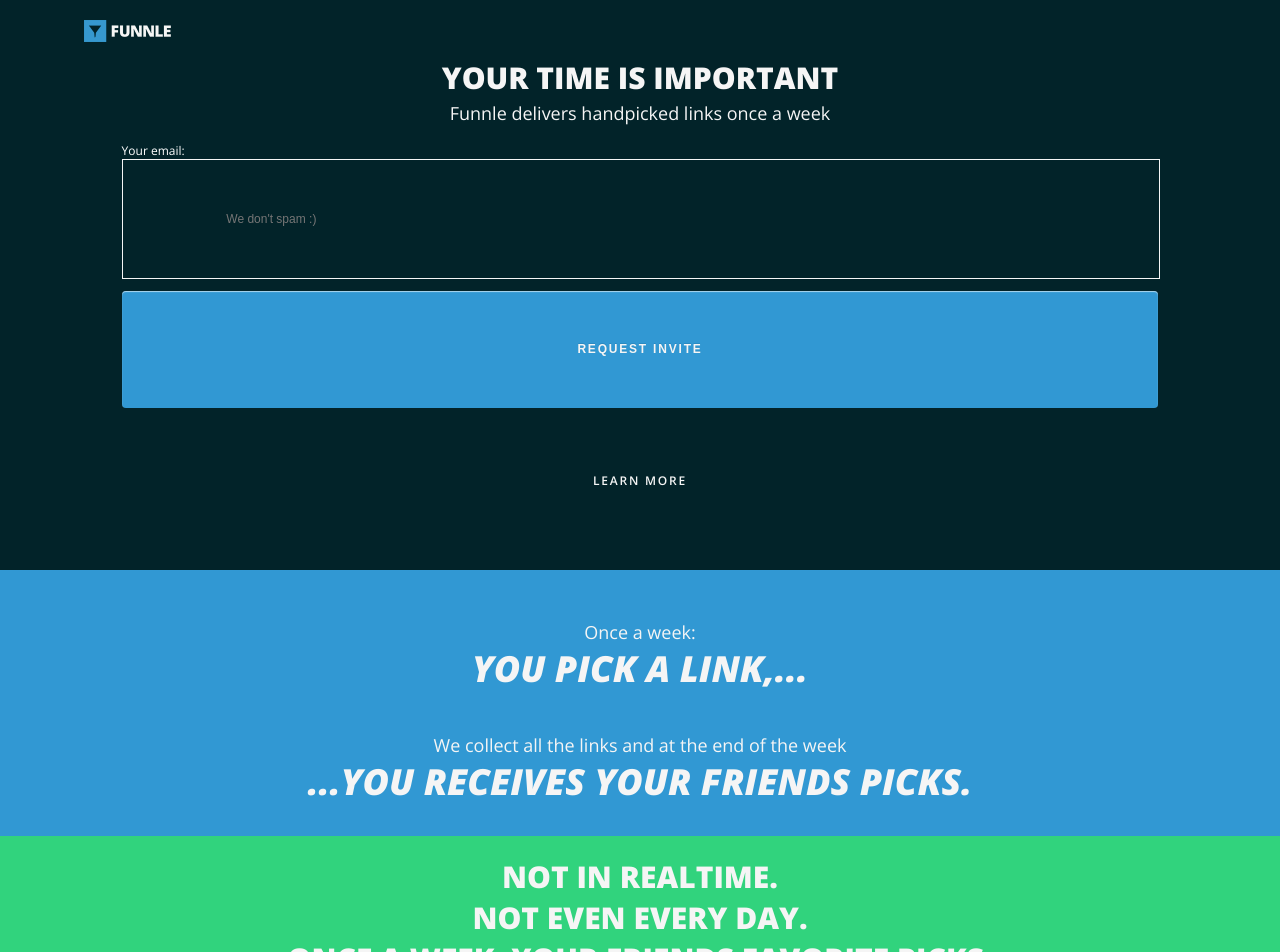
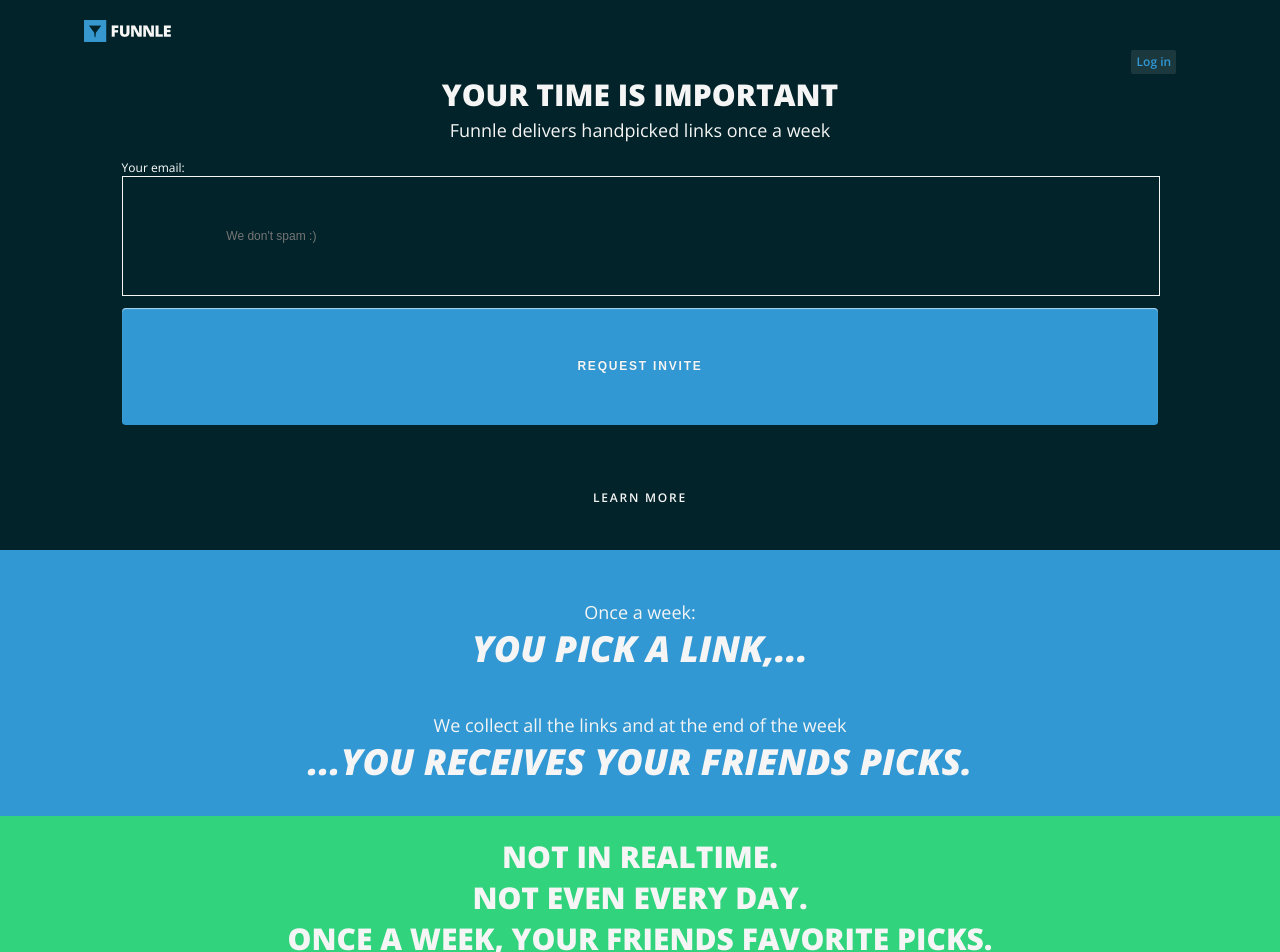
Before and after one commit to samirfors/funnle, a Jekyll site: the page built from index.html, in a window 1280 px wide. Shown: the top 952 px of the page. Built offline with Jekyll 4.4.1, drawn with Linux system fonts in a browser that asks for light colours; Markdown is read by kramdown in place of the engine named in the settings.

Commit message:
Add login button.

```diff
--- a/_layouts/default.html
+++ b/_layouts/default.html
@@ -59,6 +59,9 @@
     <div class="video_header">
       <header class="header container">
         <h1 class="logo">Funnle</h1>
+        <nav class="main-nav">
+          <li class=""><a href="#" class="menu-button">Log in</a></li>
+        </nav>
       </header>
       {{ content }}
 
--- a/css/app.css
+++ b/css/app.css
@@ -1,4 +1,4 @@
-/* line 8, ../_sass/app.sass */
+/* line 9, ../_sass/app.sass */
 * {
   -webkit-transition: all 0.3s;
   -moz-transition: all 0.3s;
@@ -6,7 +6,7 @@
   -webkit-appearance: none;
 }
 
-/* line 14, ../_sass/app.sass */
+/* line 15, ../_sass/app.sass */
 #awesome_video {
   position: absolute;
   z-index: -9999;
@@ -16,7 +16,7 @@
   height: 100%;
 }
 
-/* line 22, ../_sass/app.sass */
+/* line 23, ../_sass/app.sass */
 .video_container {
   position: absolute;
   z-index: -9999;
@@ -25,7 +25,7 @@
   overflow: hidden;
 }
 
-/* line 29, ../_sass/app.sass */
+/* line 30, ../_sass/app.sass */
 body {
   background: #022329;
   font-family: "Open Sans", Helvetica, Arial, sans-serif;
@@ -34,27 +34,28 @@ body {
   margin: 0;
 }
 
-/* line 35, ../_sass/app.sass */
+/* line 36, ../_sass/app.sass */
 a {
   color: #0cc6e8;
 }
 
-/* line 38, ../_sass/app.sass */
+/* line 39, ../_sass/app.sass */
 .row {
   margin: 0 auto;
 }
 
-/* line 41, ../_sass/app.sass */
+/* line 42, ../_sass/app.sass */
 .white-bg {
   background: whitesmoke;
 }
 
-/* line 44, ../_sass/app.sass */
+/* line 45, ../_sass/app.sass */
 .header {
   width: 100%;
 }
-/* line 46, ../_sass/app.sass */
+/* line 47, ../_sass/app.sass */
 .header .logo {
+  float: left;
   width: 184px;
   height: 44px;
   margin: 0;
@@ -67,8 +68,9 @@ a {
   text-indent: -9999px;
 }
 
-/* line 58, ../_sass/app.sass */
+/* line 60, ../_sass/app.sass */
 .mission-statement {
+  clear: both;
   text-align: center;
   color: whitesmoke;
   width: 80%;
@@ -76,7 +78,7 @@ a {
   padding-right: 10%;
 }
 
-/* line 64, ../_sass/app.sass */
+/* line 67, ../_sass/app.sass */
 h1 {
   font-size: 4.5em;
   text-transform: uppercase;
@@ -85,21 +87,70 @@ h1 {
   margin-bottom: 0.1em;
 }
 
-/* line 71, ../_sass/app.sass */
+/* line 74, ../_sass/app.sass */
 h2 {
   font-size: 1.5em;
   font-weight: 400;
   margin: 0;
 }
 
-/* line 75, ../_sass/app.sass */
+/* line 78, ../_sass/app.sass */
 h3 {
   font-size: 1.5em;
   font-weight: 400;
   margin: 0;
 }
 
-/* line 79, ../_sass/app.sass */
+/* line 82, ../_sass/app.sass */
+nav {
+  list-style: none;
+}
+
+/* line 84, ../_sass/app.sass */
+.main-nav {
+  float: right;
+}
+/* line 86, ../_sass/app.sass */
+.main-nav li {
+  margin-right: 50px;
+  margin-top: 50px;
+  display: block;
+}
+/* line 90, ../_sass/app.sass */
+.main-nav li .menu-button {
+  color: #3198d3;
+  width: 100%;
+  padding: 10% 15% 10% 15%;
+  display: block;
+  text-decoration: none;
+  text-align: center;
+  font-size: 1em;
+  font-weight: 600;
+  background-color: rgba(245, 245, 245, 0.1);
+  margin-top: 1em;
+  border: none;
+  cursor: pointer;
+  -webkit-border-radius: 2px;
+  -moz-border-radius: 2px;
+  -ms-border-radius: 2px;
+  -o-border-radius: 2px;
+  border-radius: 2px;
+}
+/* line 104, ../_sass/app.sass */
+.main-nav li .menu-button:hover {
+  color: whitesmoke;
+  background-color: #3198d3;
+  -webkit-box-shadow: inset 0 1px 1px rgba(255, 255, 255, 0.6);
+  -moz-box-shadow: inset 0 1px 1px rgba(255, 255, 255, 0.6);
+  box-shadow: inset 0 1px 1px rgba(255, 255, 255, 0.6);
+  text-shadow: 0 -1px 0 #298ac1;
+}
+/* line 109, ../_sass/app.sass */
+.main-nav li .menu-button:active {
+  background-color: #206c97;
+}
+
+/* line 111, ../_sass/app.sass */
 .call-out {
   font-size: 3em;
   text-transform: uppercase;
@@ -107,18 +158,18 @@ h3 {
   font-style: italic;
 }
 
-/* line 85, ../_sass/app.sass */
+/* line 117, ../_sass/app.sass */
 .sign-up-form {
   margin: 0 auto;
   width: 350px;
   margin-top: 5em;
 }
-/* line 89, ../_sass/app.sass */
+/* line 121, ../_sass/app.sass */
 .sign-up-form .label {
   margin-bottom: 5px;
 }
 
-/* line 91, ../_sass/app.sass */
+/* line 123, ../_sass/app.sass */
 .emailfield {
   width: 80%;
   padding: 5% 10% 5% 10%;
@@ -132,13 +183,13 @@ h3 {
   color: #022329;
 }
 
-/* line 103, ../_sass/app.sass */
+/* line 135, ../_sass/app.sass */
 .emailfield:focus {
   background-color: whitesmoke;
   border-color: #3198d3;
 }
 
-/* line 107, ../_sass/app.sass */
+/* line 139, ../_sass/app.sass */
 .button {
   color: whitesmoke;
   width: 80%;
@@ -152,7 +203,7 @@ h3 {
   font-weight: 600;
 }
 
-/* line 119, ../_sass/app.sass */
+/* line 151, ../_sass/app.sass */
 .button-main {
   color: whitesmoke;
   width: 100%;
@@ -179,90 +230,90 @@ h3 {
   border-radius: 4px;
 }
 
-/* line 138, ../_sass/app.sass */
+/* line 170, ../_sass/app.sass */
 .button-main:hover {
   background-color: #298ac1;
   text-shadow: 0 -1px 0 #206c97;
 }
 
-/* line 141, ../_sass/app.sass */
+/* line 173, ../_sass/app.sass */
 .button-main:active {
   background-color: #206c97;
 }
 
-/* line 143, ../_sass/app.sass */
+/* line 175, ../_sass/app.sass */
 .button-secondary {
   margin-top: 1em;
 }
 
-/* line 145, ../_sass/app.sass */
+/* line 177, ../_sass/app.sass */
 .button-secondary:hover {
   margin-top: 1em;
   color: #3198d3;
 }
 
-/* line 148, ../_sass/app.sass */
+/* line 180, ../_sass/app.sass */
 .container {
   width: 100%;
   margin: 0 auto;
 }
 
-/* line 151, ../_sass/app.sass */
+/* line 183, ../_sass/app.sass */
 .row {
   padding-bottom: 100px;
   padding-top: 100px;
 }
 
-/* line 155, ../_sass/app.sass */
+/* line 187, ../_sass/app.sass */
 .video_header {
   margin-bottom: 0px;
 }
 
-/* line 158, ../_sass/app.sass */
+/* line 190, ../_sass/app.sass */
 .features {
   color: #022329;
   text-align: center;
 }
 
-/* line 162, ../_sass/app.sass */
+/* line 194, ../_sass/app.sass */
 .how {
   padding-top: 30px;
   background: #3198d3;
   color: whitesmoke;
 }
 
-/* line 167, ../_sass/app.sass */
+/* line 199, ../_sass/app.sass */
 .area {
   margin-bottom: 100px;
 }
 
-/* line 170, ../_sass/app.sass */
+/* line 202, ../_sass/app.sass */
 .how_img {
   margin-top: 80px;
 }
 
-/* line 172, ../_sass/app.sass */
+/* line 204, ../_sass/app.sass */
 .how_video {
   margin-top: 80px;
   width: 50%;
 }
 
-/* line 175, ../_sass/app.sass */
+/* line 207, ../_sass/app.sass */
 .copy {
   background: #31d37d;
   color: whitesmoke;
 }
-/* line 178, ../_sass/app.sass */
+/* line 210, ../_sass/app.sass */
 .copy h1 {
   margin-top: 0;
 }
 
-/* line 180, ../_sass/app.sass */
+/* line 212, ../_sass/app.sass */
 .video-note {
   line-height: 50px;
   vertical-align: middle;
 }
-/* line 183, ../_sass/app.sass */
+/* line 215, ../_sass/app.sass */
 .video-note img {
   height: 50px;
   vertical-align: middle;
@@ -273,19 +324,19 @@ h3 {
   border-radius: 100%;
   margin-left: 1em;
 }
-/* line 188, ../_sass/app.sass */
+/* line 220, ../_sass/app.sass */
 .video-note a {
   text-decoration: none;
   border-bottom: 1px solid #0cc6e8;
 }
-/* line 191, ../_sass/app.sass */
+/* line 223, ../_sass/app.sass */
 .video-note a:hover {
   border-bottom: 1px solid #099db8;
   color: #099db8;
   padding-bottom: 3px;
 }
 
-/* line 196, ../_sass/app.sass */
+/* line 228, ../_sass/app.sass */
 footer {
   text-align: center;
   background: #022329;
@@ -295,11 +346,11 @@ footer {
   background-position: 50% 50%;
   color: whitesmoke;
 }
-/* line 204, ../_sass/app.sass */
+/* line 236, ../_sass/app.sass */
 footer img:hover {
   border: 4px solid #3198d3;
 }
-/* line 206, ../_sass/app.sass */
+/* line 238, ../_sass/app.sass */
 footer img {
   border: 4px solid rgba(255, 255, 255, 0);
   width: 100px;
@@ -312,33 +363,33 @@ footer img {
 }
 
 @media screen and (max-device-width: 1024px) {
-  /* line 215, ../_sass/app.sass */
+  /* line 247, ../_sass/app.sass */
   body {
     font-size: 12px;
   }
 
-  /* line 217, ../_sass/app.sass */
+  /* line 249, ../_sass/app.sass */
   h1 {
     font-size: 2.5em;
   }
 
-  /* line 219, ../_sass/app.sass */
+  /* line 251, ../_sass/app.sass */
   h2 {
     font-size: 1.5em;
   }
 
-  /* line 221, ../_sass/app.sass */
+  /* line 253, ../_sass/app.sass */
   h3 {
     font-size: 1.5em;
   }
 
-  /* line 223, ../_sass/app.sass */
+  /* line 255, ../_sass/app.sass */
   .video_header {
     padding-left: 5%;
     padding-right: 5%;
   }
 
-  /* line 227, ../_sass/app.sass */
+  /* line 259, ../_sass/app.sass */
   .header .logo {
     margin-top: 10px;
     width: 92px;
@@ -348,17 +399,17 @@ footer img {
     background-size: 92px 22px;
   }
 
-  /* line 235, ../_sass/app.sass */
+  /* line 267, ../_sass/app.sass */
   .mission-statement h1 {
     margin-top: 0.5em;
   }
 
-  /* line 237, ../_sass/app.sass */
+  /* line 269, ../_sass/app.sass */
   #awesome_video {
     display: none;
   }
 
-  /* line 239, ../_sass/app.sass */
+  /* line 271, ../_sass/app.sass */
   .row {
     padding-left: 5%;
     padding-right: 5%;
@@ -366,29 +417,29 @@ footer img {
     padding-top: 20px;
   }
 
-  /* line 244, ../_sass/app.sass */
+  /* line 276, ../_sass/app.sass */
   .sign-up-form {
     width: 90%;
     margin-top: 0em;
   }
 
-  /* line 247, ../_sass/app.sass */
+  /* line 279, ../_sass/app.sass */
   .area {
     margin-bottom: 10px;
   }
 
-  /* line 249, ../_sass/app.sass */
+  /* line 281, ../_sass/app.sass */
   .how_video {
     display: none;
   }
 
-  /* line 251, ../_sass/app.sass */
+  /* line 283, ../_sass/app.sass */
   iframe {
     width: 90%;
     height: 100%;
   }
 
-  /* line 254, ../_sass/app.sass */
+  /* line 286, ../_sass/app.sass */
   footer {
     background-image: none;
   }
```
Also changed, not shown: _sass/app.sass (+32 -0 lines).
